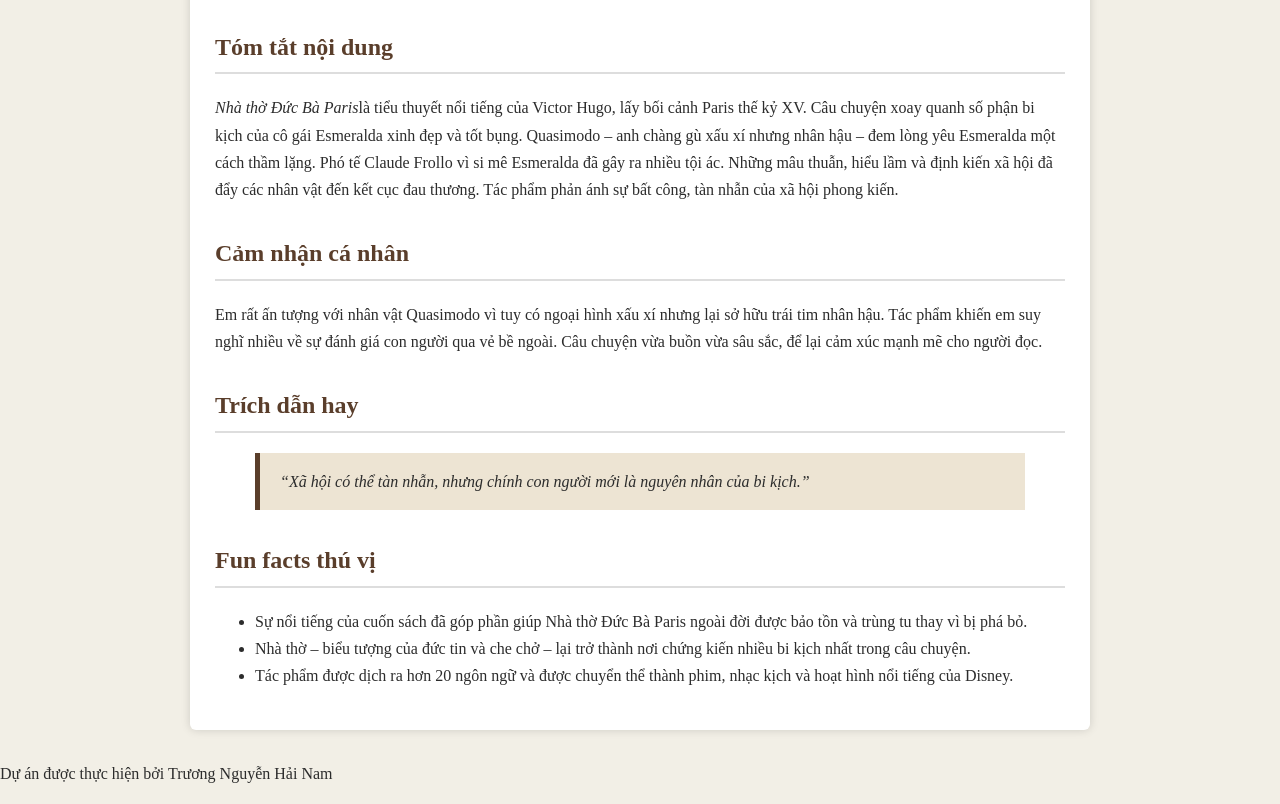
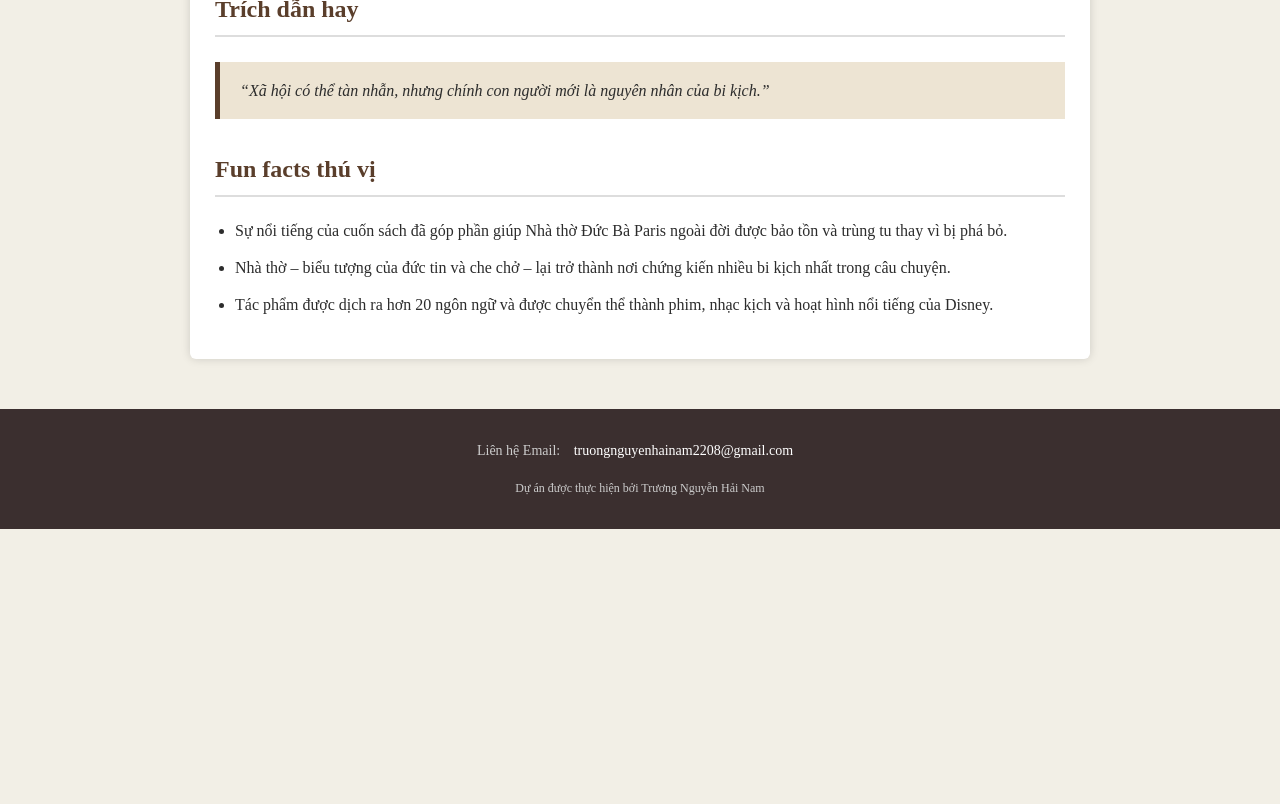
Before and after one commit to truongnguyenhainam2208-bot/nhatho, a plain HTML site: page index.html in a window 1280 px wide. Shown: the part 701-1505 px from the top of the page. After the commit the page ends 1230 px from the top, so only its background shows below. Drawn offline with Linux system fonts and the light colour scheme.

Commit message:
Update index.html

```diff
--- a/index.html
+++ b/index.html
@@ -54,12 +54,47 @@
             background-color: #ede4d3;
             border-left: 5px solid #5a3e2b;
             padding: 15px 20px;
+            margin: 25px 0;
+        }
+
+        ul {
+            padding-left: 20px;
+        }
+
+        li {
+            margin-bottom: 10px;
+        }
+
         footer {
             text-align: center;
             font-size: 14px;
             color: #666666;
             padding: 15px;
         }
+        footer {
+            background-color: #3b2f2f;
+            color: #cccccc;
+            padding: 25px 15px;
+            text-align: center;
+            margin-top: 50px;
+        }
+
+        footer p {
+            margin: 5px 0;
+        }
+
+        footer a {
+            color: #ffffff;
+            text-decoration: none;
+            margin: 0 10px;
+            transition: color 0.3s;
+        }
+
+        footer a:hover {
+            color: #e0b06b;
+        }
+
+
     </style>
 </head>
 
@@ -72,7 +107,7 @@
 
 <main>
     <article>
-        <img src="image.jpg"
+        <img src="book-cover.jpg.jpg"
              alt="Bìa sách Nhà thờ Đức Bà Paris">
 
         <section>
@@ -122,7 +157,13 @@
 </main>
 
 <footer>
-    <p>Dự án được thực hiện bởi Trương Nguyễn Hải Nam</p>
+    <div>
+  <p>Liên hệ Email:
+        <a href="mailto: truongnguyenhainam2208@gmail.com">truongnguyenhainam2208@gmail.com</a>
+    </p>
+
+    <p style="font-size: 12px; margin-top: 15px;">Dự án được thực hiện bởi Trương Nguyễn Hải Nam</p>
+</div>
 </footer>
 
 </body>
```
